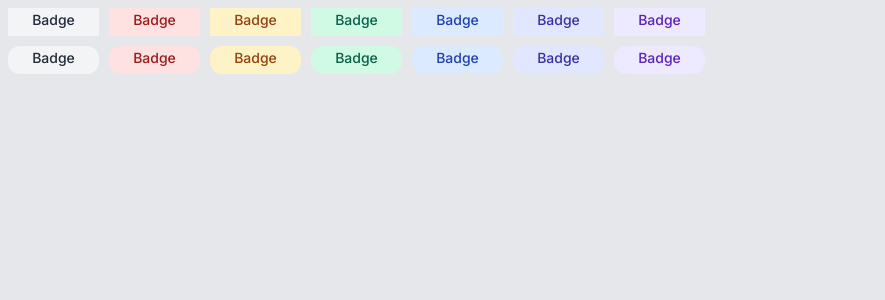
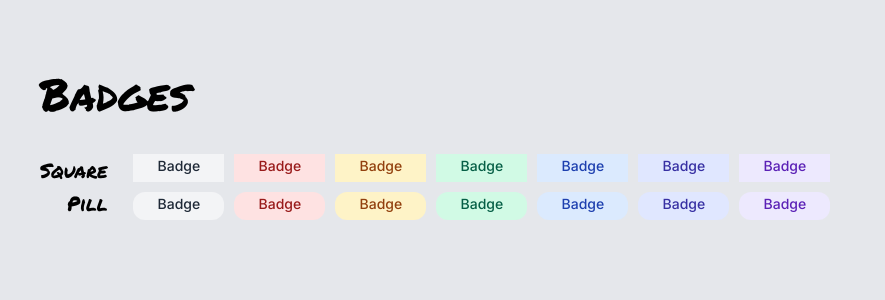
Before and after one commit to Petrasoderstrom1612/component-library, a React (Vite) app: page / in a window 1280 px wide. Shown: the top 300 px of the page, without its empty margins (0-885 px from the left). Built offline with nearby package versions, Linux system fonts and the light colour scheme.

Commit message:
added h2 for the 'badge table' named SQUARE and PILL

```diff
--- a/index.html
+++ b/index.html
@@ -6,7 +6,7 @@
     <meta name="viewport" content="width=device-width, initial-scale=1.0" />
     <link rel="preconnect" href="https://fonts.googleapis.com">
     <link rel="preconnect" href="https://fonts.gstatic.com" crossorigin>
-    <link href="https://fonts.googleapis.com/css2?family=Inter:ital,opsz,wght@0,14..32,100..900;1,14..32,100..900&display=swap" rel="stylesheet">
+    <link href="https://fonts.googleapis.com/css2?family=Inter:ital,opsz,wght@0,14..32,100..900;1,14..32,100..900&family=Permanent+Marker&display=swap" rel="stylesheet">
     <title>Components library</title>
   </head>
   <body>
--- a/src/App.jsx
+++ b/src/App.jsx
@@ -6,7 +6,12 @@ function App() {
 
   return (
     <>
+    <h1 className="h1-badges">Badges</h1>
     <div className="all-badges">
+      <div className="badges-h2-div">
+      <h2 className="h2-badge">Square</h2>
+      <h2 className="h2-badge">Pill</h2>
+      </div>
       {colors.map((one) => (
         <div className="badges-div">
           <Badge variant="squared" color={one}>Badge</Badge>
--- a/src/index.css
+++ b/src/index.css
@@ -3,6 +3,26 @@
   line-height: 1.5;
   font-weight: 400;
   background-color: #e5e7eb;
+  padding:2em;
+}
+
+.h1-badges{
+  font-family: Permanent Marker;
+  font-weight: 400;
+  font-size: 44.1px;
+  line-height: 63px;
+}
+
+.h2-badge{
+  font-family: Permanent Marker;
+  font-weight: 400;
+  font-style: Regular;
+  font-size: 20px;
+  line-height: 16px;
+  letter-spacing: 0%;
+  text-align: right;
+  margin-top: 8px;
+  margin-right: 16px;
 }
 
 .all-badges{
```
